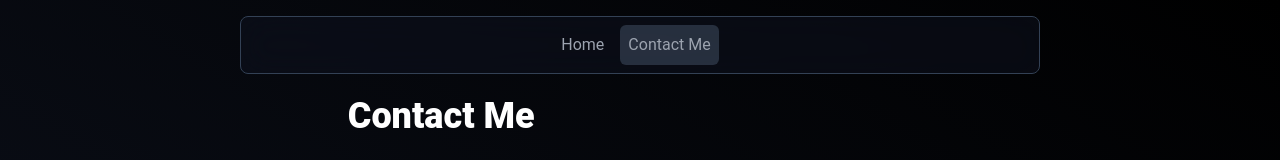
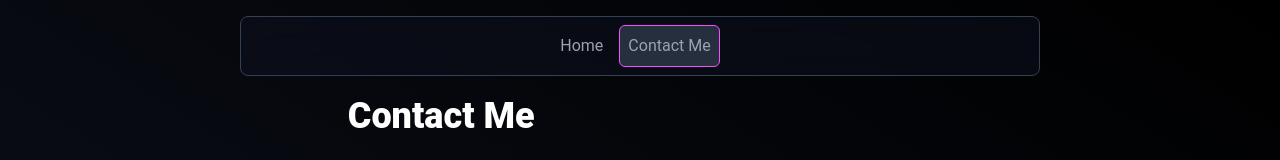
Before and after one commit to Maplerxyz/compositr.dev, a Next.js app: page /contact in a window 1280 px wide. Shown: the top 160 px of the page. Built offline with nearby package versions, Linux system fonts and the light colour scheme.

Commit message:
feat(common): more colour, thanks to local rustacean
Signed-off-by: Jim (Compositr) <jimke2000@gmail.com>

```diff
--- a/src/common/components/cards/Repo/RepoCard.tsx
+++ b/src/common/components/cards/Repo/RepoCard.tsx
@@ -5,7 +5,7 @@ export default function RepoCard(props: { repo: GitHubAPIRepo }) {
   const { repo } = props;
   return (
     <div
-      className="border-slate-500 hover:border-sky-500 delay-75 duration-300 transition-all border not-prose rounded h-full cursor-pointer hover:scale-105 even:hover:-rotate-1 odd:hover:rotate-1 flex flex-col p-3 w-full"
+      className="border-slate-500 hover:border-compositr delay-75 duration-300 transition-all border not-prose rounded h-full cursor-pointer hover:scale-105 even:hover:-rotate-1 odd:hover:rotate-1 flex flex-col p-3 w-full"
       onClick={() => window.open(repo.html_url, "_blank")?.focus()}
     >
       <h3 className="font-semibold">{repo.name}</h3>
--- a/src/common/components/core/Nav/NavBarButton.tsx
+++ b/src/common/components/core/Nav/NavBarButton.tsx
@@ -11,7 +11,7 @@ export default function NavBarButton(props: CoreProps & { href: string }) {
         type="button"
         className={`p-2 hover:text-white rounded-md text-gray-400 mr-2 ${
           router.pathname === props.href
-            ? "bg-slate-600/50"
+            ? "bg-slate-600/50 border-compositr border"
             : "hover:bg-slate-600/10"
         }`}
       >
```
